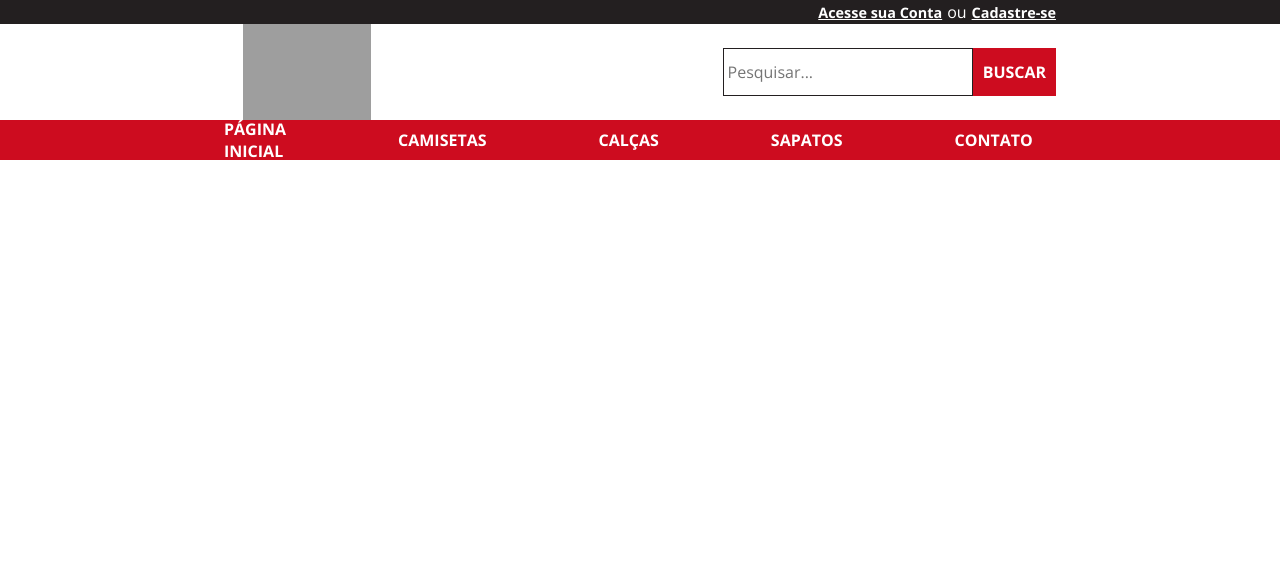
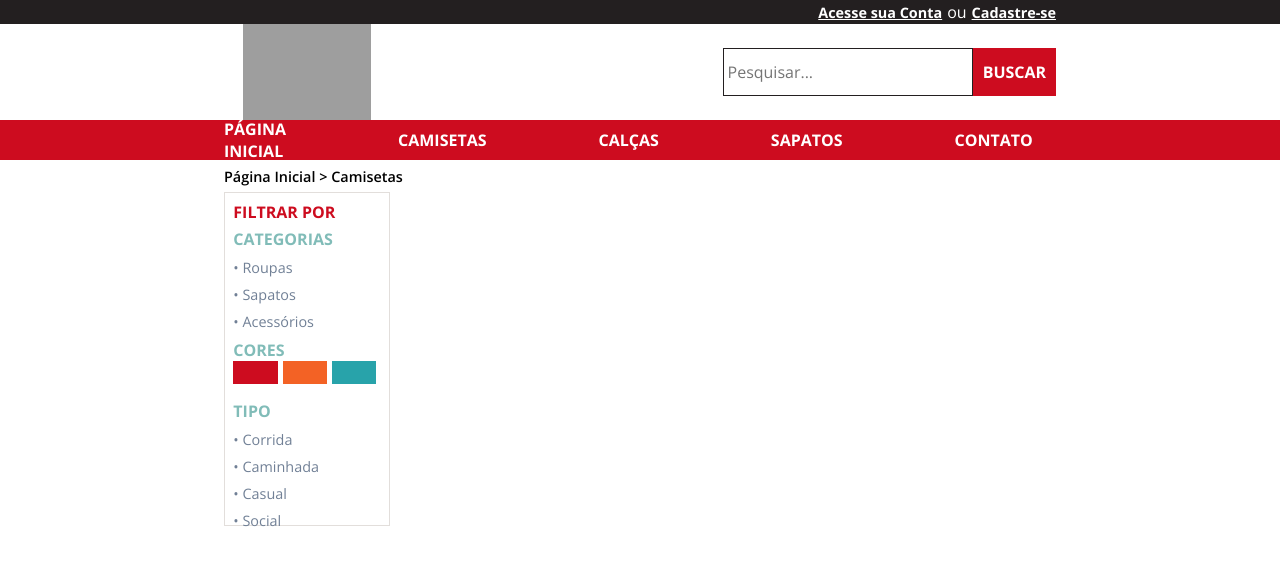
Before and after one commit to MaysharaF/webjumb-project, a React (Create React App) app: page /catalog in a window 1280 px wide. Shown: the top 566 px of the page. Built offline with nearby package versions, Linux system fonts and the light colour scheme; grey boxes are pictures that could not be loaded.

Commit message:
Criando caixa de filtros para pagina de catalogos de produtos

```diff
--- a/src/components/NavigationBar/index.tsx
+++ b/src/components/NavigationBar/index.tsx
@@ -12,7 +12,7 @@ const NavigationBar: React.FC = () => {
     {
       id: 2,
       menu: "Camisetas",
-      path: "",
+      path: "/catalog",
     },
     {
       id: 3,
--- a/src/pages/Catalog/index.tsx
+++ b/src/pages/Catalog/index.tsx
@@ -1,9 +1,97 @@
 import React from "react";
 
-// import { Container } from './styles';
+import {
+  Container,
+  Breadcrumb,
+  Content,
+  FilterBox,
+  Title,
+  FilterTags,
+  ColorBox,
+  TitleTags,
+  Colors,
+  ColorRed,
+  ColorOrange,
+  ColorTeal,
+  TagFilterList,
+  Links,
+} from "./styles";
 
 const Catalog: React.FC = () => {
-  return <div />;
+  const menuCategories = [
+    {
+      id: 1,
+      categorie: "Roupas",
+    },
+    {
+      id: 2,
+      categorie: "Sapatos",
+    },
+    {
+      id: 3,
+      categorie: "Acessórios",
+    },
+  ];
+
+  const menuTypes = [
+    {
+      id: 1,
+      type: "Corrida",
+    },
+    {
+      id: 2,
+      type: "Caminhada",
+    },
+    {
+      id: 3,
+      type: "Casual",
+    },
+    {
+      id: 4,
+      type: "Social",
+    },
+  ];
+  return (
+    <Container>
+      <Breadcrumb>
+        <span>{"Página Inicial > Camisetas"}</span>
+      </Breadcrumb>
+
+      <Content>
+        <FilterBox>
+          <Title>Filtrar por</Title>
+
+          <FilterTags>
+            <TitleTags>Categorias</TitleTags>
+            <TagFilterList>
+              {menuCategories.map((categorie) => (
+                <Links key={categorie.id}>• {categorie.categorie}</Links>
+              ))}
+            </TagFilterList>
+          </FilterTags>
+
+          <ColorBox>
+            <TitleTags>Cores</TitleTags>
+
+            <Colors>
+              <ColorRed />
+              <ColorOrange />
+              <ColorTeal />
+            </Colors>
+          </ColorBox>
+
+          <FilterTags>
+            <TitleTags>Tipo</TitleTags>
+            <TagFilterList>
+              {menuTypes.map((type) => (
+                <Links key={type.id}>• {type.type}</Links>
+              ))}
+            </TagFilterList>
+          </FilterTags>
+        </FilterBox>
+      </Content>
+    </Container>
+  );
 };
 
 export default Catalog;
--- a/src/pages/Catalog/styles.ts
+++ b/src/pages/Catalog/styles.ts
@@ -1,3 +1,111 @@
-import styled from "styled-components";
+import styled, { css } from "styled-components";
 
-export const Container = styled.div``;
+export const Container = styled.div`
+  display: flex;
+  flex-direction: column;
+  width: 100%;
+  height: 100%;
+`;
+
+export const Breadcrumb = styled.div`
+  display: flex;
+  align-items: center;
+  width: 100%;
+  height: 5%;
+  background: var(--white);
+
+  span {
+    font-size: 0.9rem;
+    font-weight: 600;
+  }
+`;
+
+export const Content = styled.div`
+  display: flex;
+  width: 100%;
+  height: 95%;
+`;
+
+export const FilterBox = styled.div`
+  display: flex;
+  flex-direction: column;
+  width: 20%;
+  height: 55%;
+  border: 1px solid var(--gray-150);
+  padding: 1%;
+`;
+
+export const Title = styled.label`
+  width: 100%;
+  height: 10%;
+  text-transform: uppercase;
+  color: var(--red-600);
+  font-weight: bolder;
+`;
+
+export const FilterTags = styled.div`
+  display: flex;
+  flex-direction: column;
+  width: 100%;
+  height: 37%;
+`;
+
+export const TagFilterList = styled.ul`
+  display: flex;
+  margin-top: 0.5rem;
+  flex-direction: column;
+  height: 100%;
+  width: 100%;
+`;
+
+export const Links = styled.li`
+  font-size: 0.9rem;
+  color: var(--gray-500);
+  margin-bottom: 0.5rem;
+  transition: ease 0.2s;
+
+  :hover {
+    color: var(--red-600);
+  }
+`;
+
+export const TitleTags = styled.label`
+  text-transform: uppercase;
+  color: var(--teal-200);
+  font-weight: bolder;
+`;
+
+export const ColorBox = styled.div`
+  display: flex;
+  flex-direction: column;
+  margin-bottom: 1rem;
+  width: 100%;
+  height: 16%;
+`;
+
+export const Colors = styled.div`
+  display: flex;
+  align-items: center;
+  width: 100%;
+  height: 100%;
+`;
+
+const ColorCSS = css`
+  width: 50px;
+  height: 23px;
+  margin-right: 5px;
+  cursor: pointer;
+`;
+
+export const ColorRed = styled.div`
+  ${ColorCSS}
+  background: var(--red-600);
+`;
+export const ColorOrange = styled.div`
+  ${ColorCSS}
+  background: var(--orange-400);
+`;
+export const ColorTeal = styled.div`
+  ${ColorCSS}
+  background: var(--teal-350);
+`;
--- a/src/pages/Home/index.tsx
+++ b/src/pages/Home/index.tsx
@@ -22,7 +22,7 @@ const Home: React.FC = () => {
     {
       id: 2,
       menu: "Camisetas",
-      path: "",
+      path: "/catalog",
     },
     {
       id: 3,
--- a/src/styles/GlobalStyles.ts
+++ b/src/styles/GlobalStyles.ts
@@ -51,6 +51,10 @@ export default createGlobalStyle`
     text-decoration: none;
   }
 
+  li {
+    cursor: pointer;
+  }
+
   #root {
     height: 100vh;
     width: 100vw;
```
